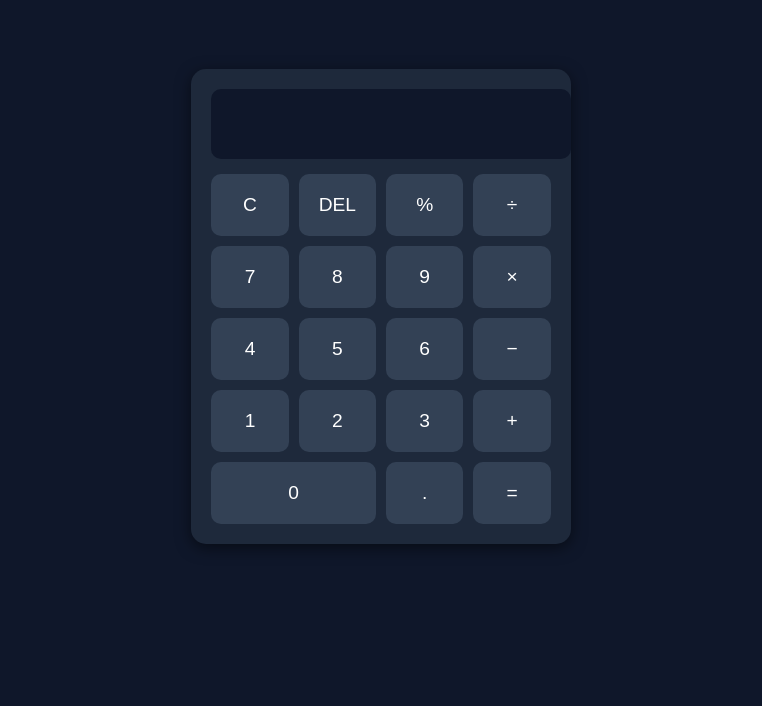
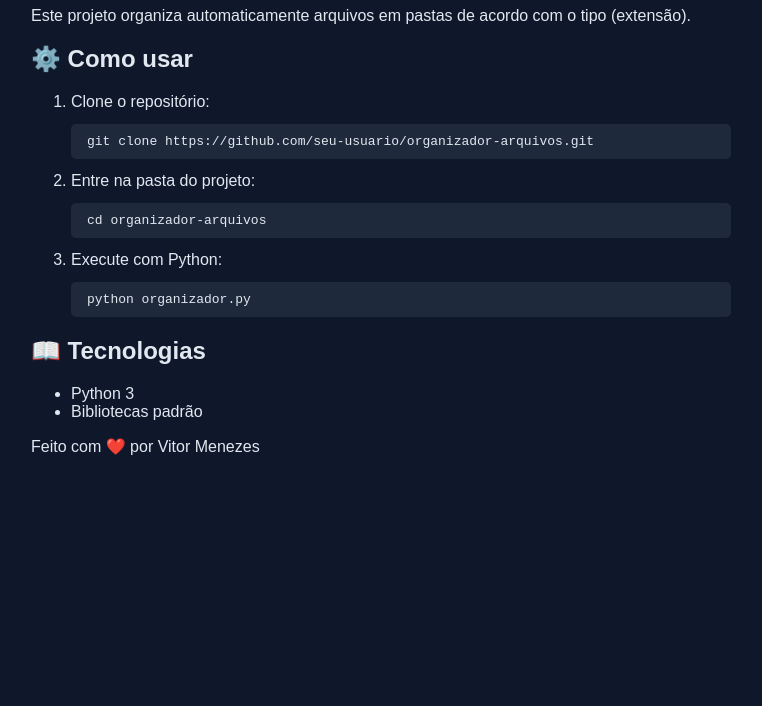
Before and after one commit to vitormenezes-star/Organizador-de-Arquivos, a plain HTML site: page index.html in a window 1280 px wide. Shown: the part 94-800 px from the top of the page, without its empty margins (259-1021 px from the left). Drawn offline with Linux system fonts and the light colour scheme.

Commit message:
Update index.html

```diff
--- a/index.html
+++ b/index.html
@@ -2,39 +2,46 @@
 <html lang="pt-BR">
 <head>
   <meta charset="UTF-8">
-  <meta name="viewport" content="width=device-width, initial-scale=1.0">
-  <title>Calculadora</title>
-  <link rel="stylesheet" href="style.css">
+  <title>Organizador de Arquivos</title>
+  <style>
+    body {
+      font-family: Arial, sans-serif;
+      background: #0f172a;
+      color: #e2e8f0;
+      max-width: 700px;
+      margin: auto;
+      padding: 20px;
+    }
+    h1 { color: #38bdf8; }
+    code { background: #1e293b; padding: 2px 6px; border-radius: 5px; }
+    pre { background: #1e293b; padding: 10px; border-radius: 5px; }
+  </style>
 </head>
 <body>
-  <div class="calc">
-    <input type="text" id="display" disabled>
-    <div class="buttons">
-      <button onclick="clearDisplay()">C</button>
-      <button onclick="delChar()">DEL</button>
-      <button onclick="addChar('%')">%</button>
-      <button onclick="addChar('/')">÷</button>
+  <h1>📂 Organizador de Arquivos</h1>
+  <p>Este projeto organiza automaticamente arquivos em pastas de acordo com o tipo (extensão).</p>
 
-      <button onclick="addChar('7')">7</button>
-      <button onclick="addChar('8')">8</button>
-      <button onclick="addChar('9')">9</button>
-      <button onclick="addChar('*')">×</button>
+  <h2>⚙️ Como usar</h2>
+  <ol>
+    <li>Clone o repositório:
+      <pre><code>git clone https://github.com/seu-usuario/organizador-arquivos.git</code></pre>
+    </li>
+    <li>Entre na pasta do projeto:
+      <pre><code>cd organizador-arquivos</code></pre>
+    </li>
+    <li>Execute com Python:
+      <pre><code>python organizador.py</code></pre>
+    </li>
+  </ol>
 
-      <button onclick="addChar('4')">4</button>
-      <button onclick="addChar('5')">5</button>
-      <button onclick="addChar('6')">6</button>
-      <button onclick="addChar('-')">−</button>
+  <h2>📖 Tecnologias</h2>
+  <ul>
+    <li>Python 3</li>
+    <li>Bibliotecas padrão</li>
+  </ul>
 
-      <button onclick="addChar('1')">1</button>
-      <button onclick="addChar('2')">2</button>
-      <button onclick="addChar('3')">3</button>
-      <button onclick="addChar('+')">+</button>
-
-      <button onclick="addChar('0')" class="zero">0</button>
-      <button onclick="addChar('.')">.</button>
-      <button onclick="calculate()">=</button>
-    </div>
-  </div>
-  <script src="script.js"></script>
+  <footer>
+    <p>Feito com ❤️ por Vitor Menezes</p>
+  </footer>
 </body>
 </html>
```
